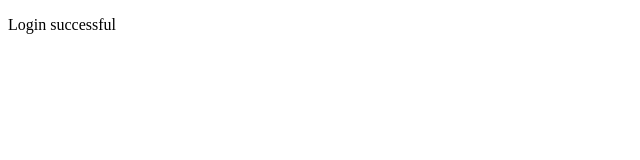
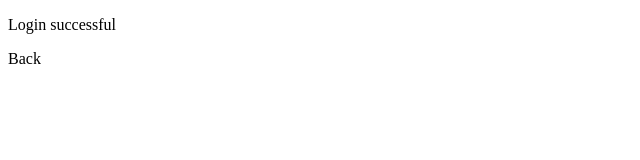
Before and after one commit to salted-caramel/salted-caramel, a plain HTML site: page login-successful.html in a window 1280 px wide. Shown: the full height of the page, 0-640 px from the left. Drawn offline with Linux system fonts and the light colour scheme.

Commit message:
Added back button to login.html

```diff
--- a/login-successful.html
+++ b/login-successful.html
@@ -10,6 +10,7 @@
 
 <body>
   <p>Login successful</p>
+  <ons-button onclick="window.location.assign('login.html')">Back</ons-button>
 </body>
 
 </html>
```
